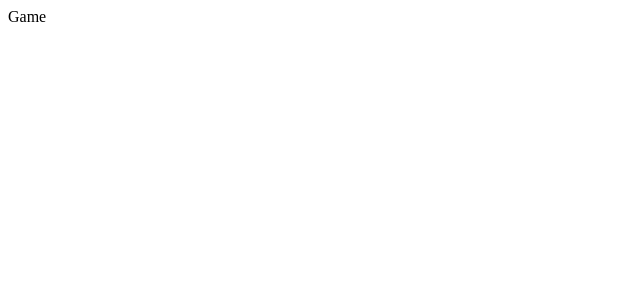
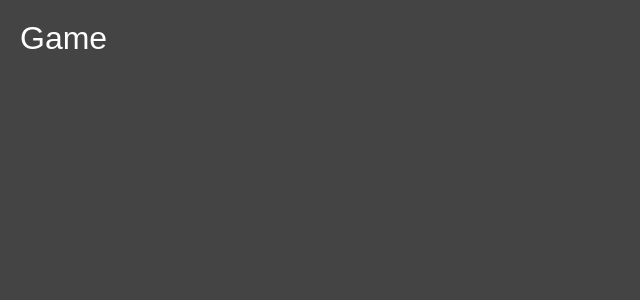
Before and after one commit to hayden-93/tic-tac-toe, a React (Create React App) app: page / in a window 1280 px wide. Shown: the top 300 px of the page, without its empty margins (0-640 px from the left). Built offline with nearby package versions, Linux system fonts and the light colour scheme.

Commit message:
update index.css to the body tag

```diff
--- a/src/index.css
+++ b/src/index.css
@@ -0,0 +1,7 @@
+body {
+  background-color: #444;
+  color: white;
+  margin: 20px;
+  font-size: 32px;
+  font-family: sans-serif;
+}
```
